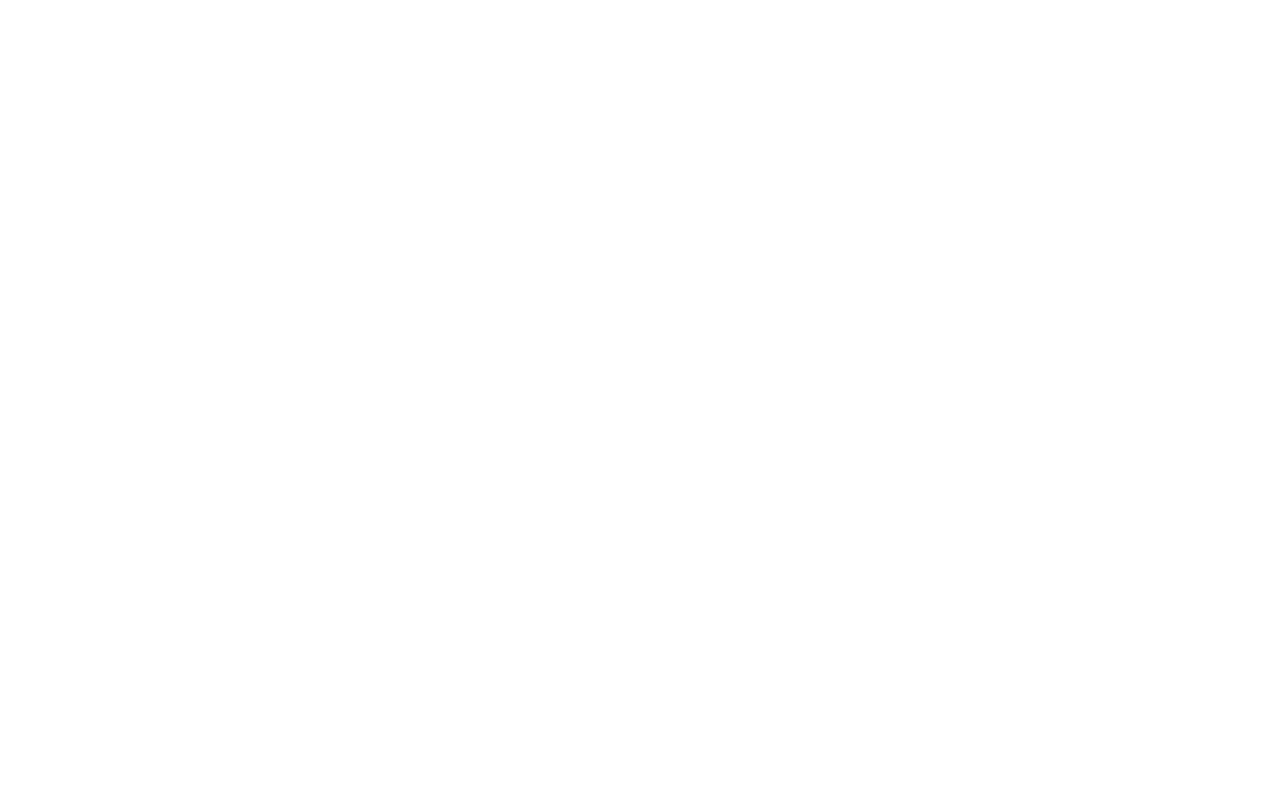
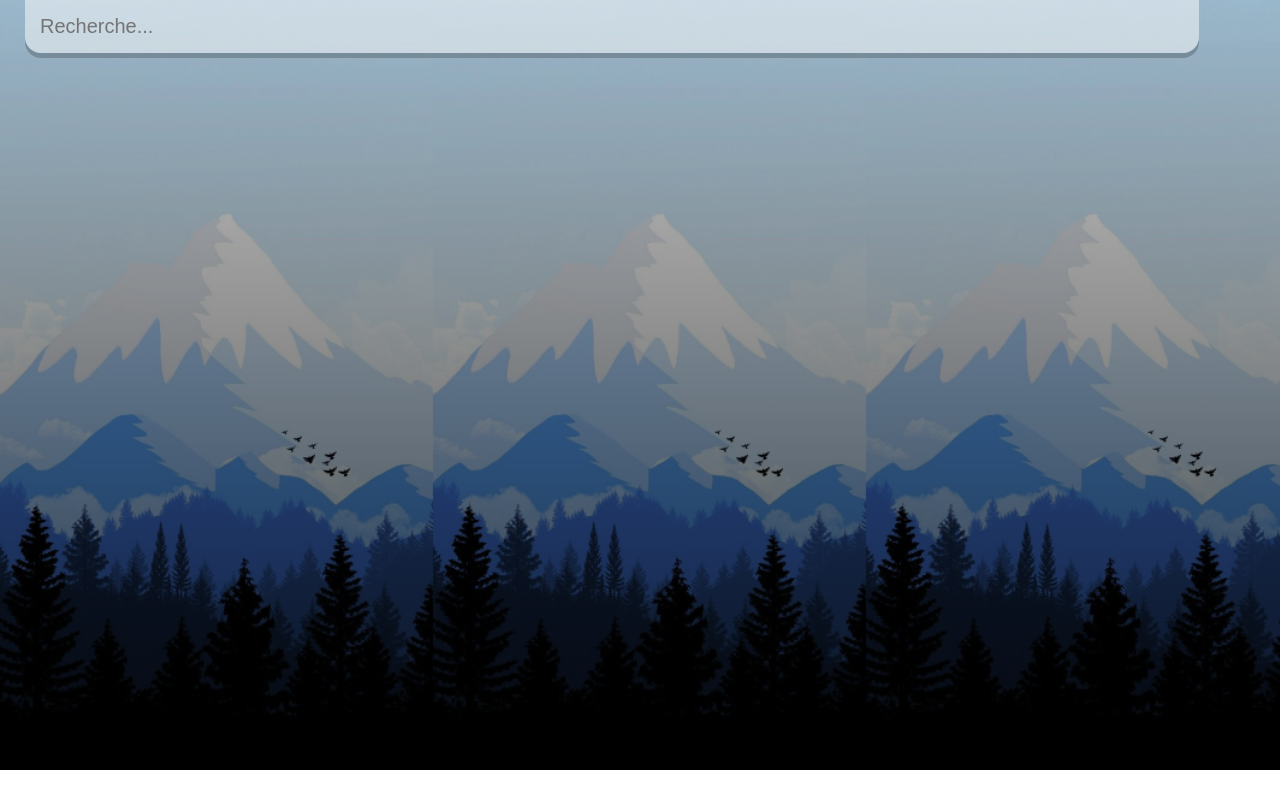
Before and after one commit to Guillaume-G9/weather, a React (Create React App) app: page / in a window 1280 px wide. Built offline with nearby package versions, Linux system fonts and the light colour scheme.

Commit message:
added API connexions an visuals

```diff
--- a/src/App.js
+++ b/src/App.js
@@ -1,4 +1,4 @@
-import React from 'react';
+import React, {useState} from 'react';
 
 const api ={
   key: "26c9d8f041ac998301e7274e92327ac2",
@@ -6,9 +6,62 @@
 }
 
 function App() {
+
+  const [query, setQuery] = useState('')
+  const [weather, setWeather] = useState('')
+
+  const search = evt => {
+    if(evt.key ==="Enter") {
+      fetch(`${api.base}/weather?q=${query}&appid=${api.key}&units=metric&lang=fr`)
+      .then(res => res.json())
+      .then(result => {
+        setWeather(result);
+        setQuery('');
+        console.log(weather)
+      });
+    }
+  }
+
+  const dateBuilder = (d) => {
+    let months = ["Janvier", "Février", "Mars", "Avril", "Mai", "Juin", "Juillet", "Aout", "Septembre", "Octobre", "Novembre", "Décembre"];
+    let days = ["Dimanche", "Lundi", "Mardi", "Mercredi", "Jeudi", "Vendredi", "Samedi"];
+
+    let day = days[d.getDay()];
+    let date = d.getDate();
+    let month = months[d.getMonth()];
+    let year = d.getFullYear();
+
+    return `${day} ${date} ${month} ${year}`;
+  }
+
   return (
-    <div className="App">
-
+    <div className={(typeof weather.main != "undefined") ? ((weather.main.temp > 16) ? 'app warm' : 'app') : 'app'}>
+     <main>
+      <div className="search-box">
+        <input
+          type="text"
+          className="search-bar"
+          placeholder="Recherche..."
+          onChange={e => setQuery(e.target.value)}
+          value={query}
+          onKeyPress={search}
+        />
+      </div>
+      {(typeof weather.main != "undefined") ? (
+      <div className="location-box">
+        <div className="location">{weather.name}, {weather.sys.country}</div>
+        <div className="date">{dateBuilder(new Date())}</div>
+        <div className="weather-box">
+          <div className="temp">
+            {Math.round(weather.main.temp)}°C
+          </div>
+          <div className="weather">{weather.weather[0].description[0].toUpperCase() + weather.weather[0].description.slice(1)}</div>
+        </div>
+      </div>
+      ) : (
+        ''
+      )}
+     </main>
     </div>
   );
 }
--- a/src/index.css
+++ b/src/index.css
@@ -1,13 +1,102 @@
 body {
   margin: 0;
-  font-family: -apple-system, BlinkMacSystemFont, 'Segoe UI', 'Roboto', 'Oxygen',
-    'Ubuntu', 'Cantarell', 'Fira Sans', 'Droid Sans', 'Helvetica Neue',
-    sans-serif;
-  -webkit-font-smoothing: antialiased;
-  -moz-osx-font-smoothing: grayscale;
+  padding: 0;
+  box-sizing: border-box;
 }
 
-code {
-  font-family: source-code-pro, Menlo, Monaco, Consolas, 'Courier New',
-    monospace;
+body {
+  font-family: 'montserrat', sans-serif;
 }
+
+.app {
+  background-image: url('./assets/cold-bg.jpg');
+  background-size: contain;
+  transition: 0.4 ease-out;
+}
+
+.app.warm {
+  background-image: url('./assets/warm-bg.jpg');
+}
+
+main {
+  min-height: 90vh;
+  background-image: linear-gradient(to bottom,rgba(0, 0, 0, 0.2), rgba(0, 0, 0, 0.75));
+  padding: 25px;
+}
+
+.search-box {
+  width: 100%;
+  margin: 0 0 75px;
+}
+
+.search-box .search-bar {
+  display: block;
+  width: 93%;
+  padding: 15px;
+
+  appearance: none;
+  background: none;
+  border: none;
+  outline: none;
+
+  background-color: rgba(255,255,255,0.5);
+  border-radius: 0px 0px 16px 16px;
+  margin-top: -25px;
+  box-shadow: 0px 5px rgba(0, 0, 0, 0.2);
+
+  color: #313131;
+  font-size: 20px;
+
+  transition: 0.4s ease-in-out;
+}
+
+.search-box .search-bar:focus {
+  background-color: rgba(255,255,255,0.75);
+}
+
+
+.location-box .location {
+  color: #FFF;
+  font-size: 32px;
+  font-weight: 500;
+  text-align: center;
+  text-shadow: 3px 3px rgba(50,50,70,0.5);
+}
+
+.location-box .date {
+  color: #FFF;
+  font-size:20px;
+  font-weight: 300;
+  font-style: italic;
+  text-align: center;
+  text-shadow: 2px 2px rgba(50,50,70,0.5);
+}
+
+.weather-box {
+  text-align: center;
+}
+
+.weather-box .temp {
+  position: relative;
+  display: inline-block;
+  margin: 30px auto;
+  background-color: rgba(255,255,255,0.2);
+  border-radius: 16px;
+
+  padding: 15px 25px;
+
+  color: #FFF;
+  font-size: 102px;
+  font-weight: 900;
+
+  text-shadow: 3px 6px rgba(50, 50,70, 0.5);
+  text-align: center;
+  box-shadow: 3px 6px rgba(0,0,0,0.2);
+}
+
+.weather-box .weather {
+  color: #FFF;
+  font-size: 48px;
+  font-weight: 700;
+  text-shadow: 3px 3px rgba(50, 50,70, 0.5);
+}
```
Also changed, not shown: src/assets/cold-bg.jpg (added), src/assets/warm-bg.jpg (added).
